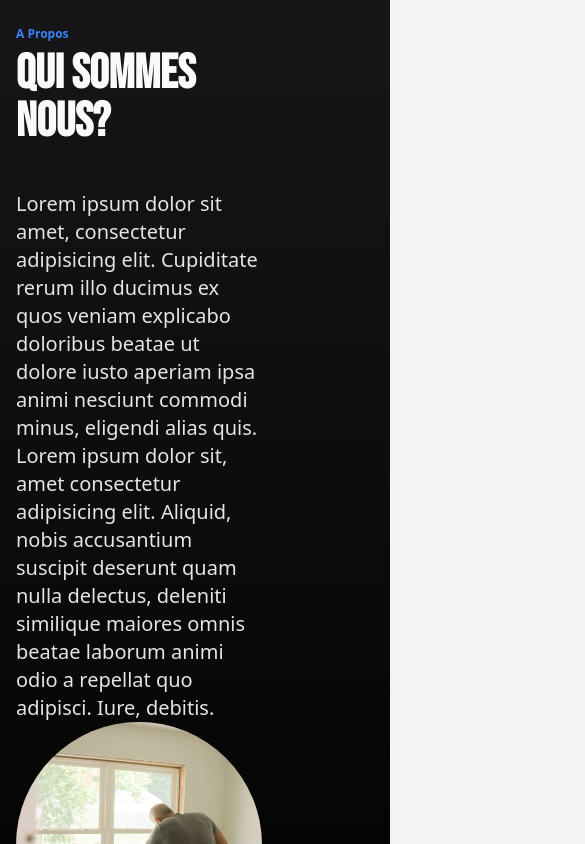
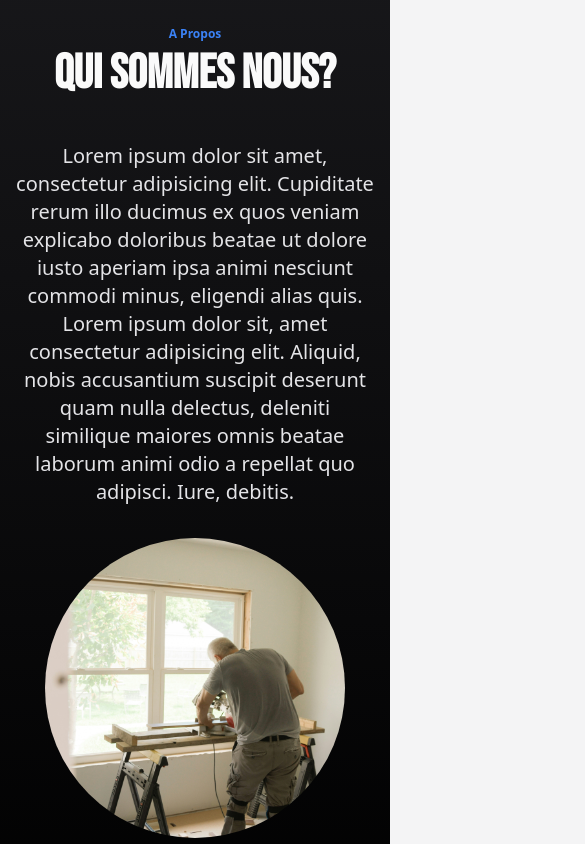
Before and after one commit to zinedinechami/renov_v1, a Next.js app: page / in a window 390 px wide. Shown: the part 960-1804 px from the top of the page, 585 px wide, since content can reach past the window. Built offline with nearby package versions, Linux system fonts and the light colour scheme.

Commit message:
made website mostly mobile responsive

```diff
--- a/src/components/avis_card.tsx
+++ b/src/components/avis_card.tsx
@@ -9,7 +9,7 @@ type Props = {
 export default function AvisCard({ title, text, name }: Props) {
   return (
     <>
-      <article className="w-96 p-5 text-black bg-zinc-50 rounded-xl mr-4">
+      <article className="w-96 p-5 mt-1 text-black bg-zinc-50 rounded-xl mr-4">
         <h1 className="text-xl font-bold pb-2 ">{title}</h1>
         <p className="text-zinc-500 text-xs">{text}</p>
         <h1 className="font-bold pt-2">{name}</h1>
--- a/src/pages/about.tsx
+++ b/src/pages/about.tsx
@@ -6,14 +6,16 @@ export default function About() {
     <>
       <section
         id="about"
-        className=" bg-zinc-950 text-white lg:pl-52 pr-32 px-4 pt-24  pb-32 bg-gradient-to-b from-zinc-900 to-black"
+        className=" bg-zinc-950 text-white lg:pl-52 lg:pr-32 px-4 pt-24  pb-32 bg-gradient-to-b from-zinc-900 to-black"
       >
-        <h1 className="font-bold text-blue-500 pb-2 text-xs">A Propos</h1>
-        <h1 className=" bebas-neue-regular font-bold text-5xl  text-zinc-50">
+        <h1 className="font-bold text-blue-500 pb-2 text-xs sm:text-left text-center">
+          A Propos
+        </h1>
+        <h1 className=" bebas-neue-regular font-bold text-5xl  text-zinc-50 sm:text-left text-center">
           qui sommes nous?
         </h1>
         <div className="flex md:flex-row flex-col">
-          <p className="md:w-6/12 pt-5 mt-6 text-xl text-zinc-200  ">
+          <p className="md:w-6/12 pt-5 mt-6 text-xl text-zinc-200 sm:text-left text-center ">
             Lorem ipsum dolor sit amet, consectetur adipisicing elit. Cupiditate
             rerum illo ducimus ex quos veniam explicabo doloribus beatae ut
             dolore iusto aperiam ipsa animi nesciunt commodi minus, eligendi
@@ -22,7 +24,7 @@ export default function About() {
             delectus, deleniti similique maiores omnis beatae laborum animi odio
             a repellat quo adipisci. Iure, debitis.
           </p>
-          <div className=" mx-auto rounded image-wrapper md:mr-28 mt-0">
+          <div className=" mx-auto rounded image-wrapper md:mr-28 lg:mt-8 mt-8">
             <Image src={img_ex} width={300} height={300} alt="person" />
           </div>
         </div>
--- a/src/pages/avis.tsx
+++ b/src/pages/avis.tsx
@@ -5,13 +5,15 @@ export default function Avis() {
     <>
       <section
         id="avis"
-        className="bg-zinc-950 text-white relative lg:pl-52 pr-32 px-4 pt-32  pb-40 bg-gradient-to-b from-zinc-900 to-black"
+        className="bg-zinc-950 text-white relative lg:pl-52 lg:pr-32 px-4 pt-32  pb-40 bg-gradient-to-b from-zinc-900 to-black"
       >
-        <h1 className="font-bold text-blue-500 pb-2 text-xs ">Temoiniages</h1>
-        <h1 className=" bebas-neue-regular font-bold text-5xl  text-zinc-50 pb-12 ">
+        <h1 className="font-bold text-blue-500 pb-2 text-xs sm:text-left text-center">
+          Temoiniages
+        </h1>
+        <h1 className=" bebas-neue-regular font-bold text-5xl  text-zinc-50 pb-12 sm:text-left text-center">
           Nos clients sont ravis
         </h1>
-        <div className="flex p-6">
+        <div className=" p-6 flex flex-col md:flex-row">
           <AvisCard
             title="Totalement Ravis"
             text="Lorem, ipsum dolor sit amet consectetur adipisicing elit. Et suscipit assumenda, temporibus non eligendi repellat recusandae aut?"
@@ -28,7 +30,7 @@ export default function Avis() {
             name="Nassera"
           />
         </div>
-        <div className="flex px-6 pb-6">
+        <div className="p-6 flex flex-col md:flex-row">
           <AvisCard
             title="Totalement Ravis"
             text="Lorem, ipsum dolor sit amet consectetur adipisicing elit. Et suscipit assumenda, temporibus non eligendi repellat recusandae aut?"
@@ -45,7 +47,7 @@ export default function Avis() {
             name="Nassera"
           />
         </div>
-        <div className="flex px-6  ">
+        <div className="p-6 flex flex-col md:flex-row ">
           <AvisCard
             title="Totalement Ravis"
             text="Lorem, ipsum dolor sit amet consectetur adipisicing elit. Et suscipit assumenda, temporibus non eligendi repellat recusandae aut?"
--- a/src/pages/contact.tsx
+++ b/src/pages/contact.tsx
@@ -16,8 +16,8 @@ export default function Contact() {
           <h1 className="text-zinc-950 bebas-neue-regular text-5xl text-center  font-bold  mb-14">
             Rejoinez nous
           </h1>
-          <div className="flex ">
-            <div className="bg-white border shadow rounded-xl h-52 p-8 mr-8">
+          <div className="flex lg:flex-row flex-col">
+            <div className="bg-white border shadow rounded-xl h-52 p-8 mr-8 mt-2">
               <div className="  flex-col  w-full h-full">
                 <h1 className="text-3xl font-bold">Faisons un devis</h1>
                 <p className="text-zinc-700 text-base pt-4">
@@ -30,7 +30,7 @@ export default function Contact() {
                 </a>
               </div>
             </div>
-            <div className="bg-white rounded-xl p-8 h-52 border shadow">
+            <div className="bg-white rounded-xl p-8 h-52 border shadow mt-2">
               <h1 className="text-3xl font-bold">Pour toute aide</h1>
               <p className="text-zinc-700 text-base pt-4">
                 N hésistez pas a poser nimporte quel question !
--- a/src/pages/services.tsx
+++ b/src/pages/services.tsx
@@ -24,7 +24,7 @@ export default function Services() {
           vel dolor tempora harum nostrum !
         </p>
 
-        <div className="flex space-between">
+        <div className=" flex flex-col md:flex-row">
           <Card image={cuisine.src} title="Montage de Cuisine" />
           <Card image={bain.src} title="Salle de bain" />
           <Card image={peinture.src} title="Peinture" />
```
